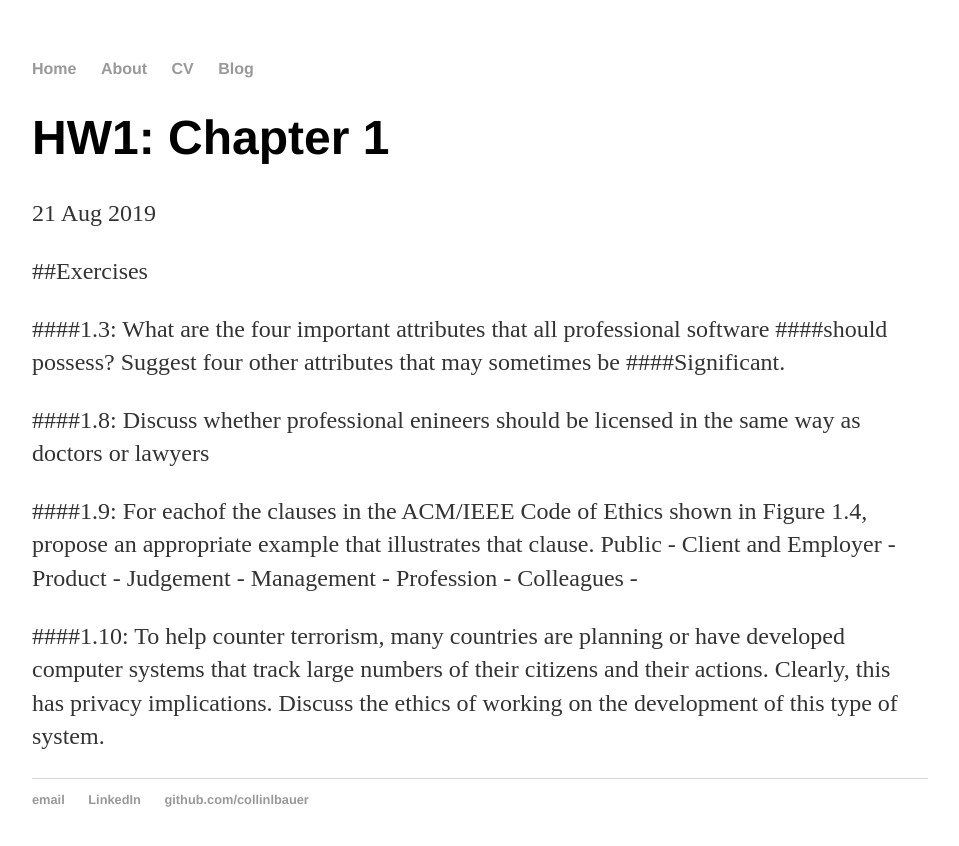
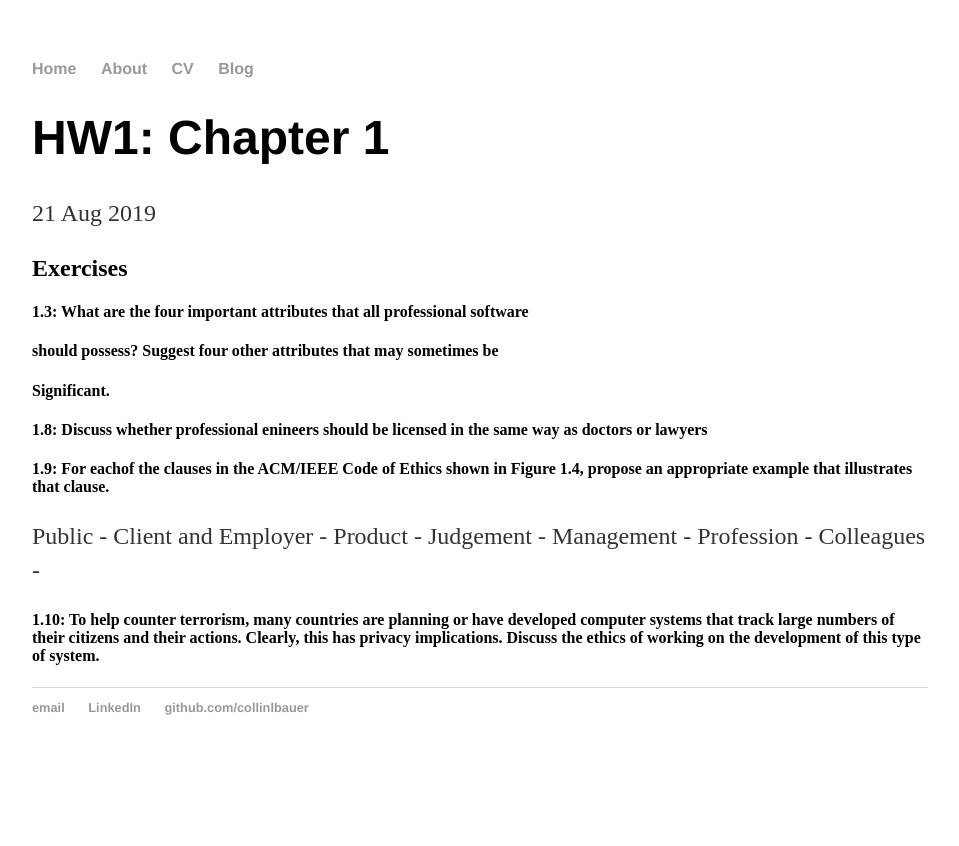
Before and after one commit to CollinLBauer/collinlbauer.github.io, a Jekyll site: the page built from _posts/2019-08-21-HW1-Chapter1.md, in a window 1280 px wide. Shown: the top 846 px of the page, without its empty margins (160-1119 px from the left). Built offline with Jekyll 4.4.1, drawn with Linux system fonts in a browser that asks for light colours.

Commit message:
more formatting

```diff
--- a/_posts/2019-08-21-HW1-Chapter1.md
+++ b/_posts/2019-08-21-HW1-Chapter1.md
@@ -3,17 +3,18 @@ layout: post
 title: "HW1: Chapter 1"
 date: 2019-08-21
 ---
-##Exercises
 
-####1.3: What are the four important attributes that all professional software
-####should possess? Suggest four other attributes that may sometimes be
-####Significant.
+## Exercises
+
+#### 1.3: What are the four important attributes that all professional software
+#### should possess? Suggest four other attributes that may sometimes be
+#### Significant.
 
 
-####1.8: Discuss whether professional enineers should be licensed in the same way as doctors or lawyers
+#### 1.8: Discuss whether professional enineers should be licensed in the same way as doctors or lawyers
 
 
-####1.9: For eachof the clauses in the ACM/IEEE Code of Ethics shown in Figure 1.4, propose an appropriate example that illustrates that clause.
+#### 1.9: For eachof the clauses in the ACM/IEEE Code of Ethics shown in Figure 1.4, propose an appropriate example that illustrates that clause.
 Public -
 Client and Employer -
 Product -
@@ -22,4 +23,4 @@ Management -
 Profession -
 Colleagues -
 
-####1.10: To help counter terrorism, many countries are planning or have developed computer systems that track large numbers of their citizens and their actions. Clearly, this has privacy implications. Discuss the ethics of working on the development of this type of system.
+#### 1.10: To help counter terrorism, many countries are planning or have developed computer systems that track large numbers of their citizens and their actions. Clearly, this has privacy implications. Discuss the ethics of working on the development of this type of system.
```
